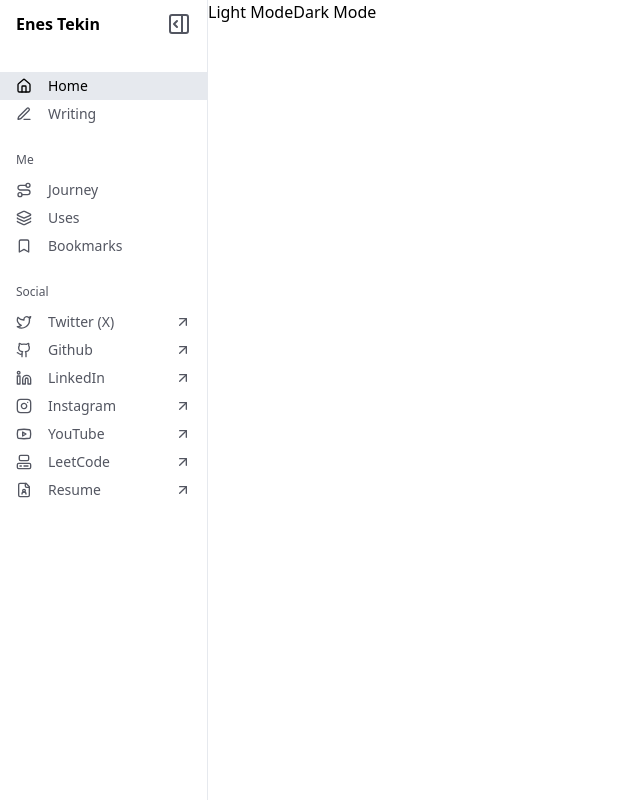
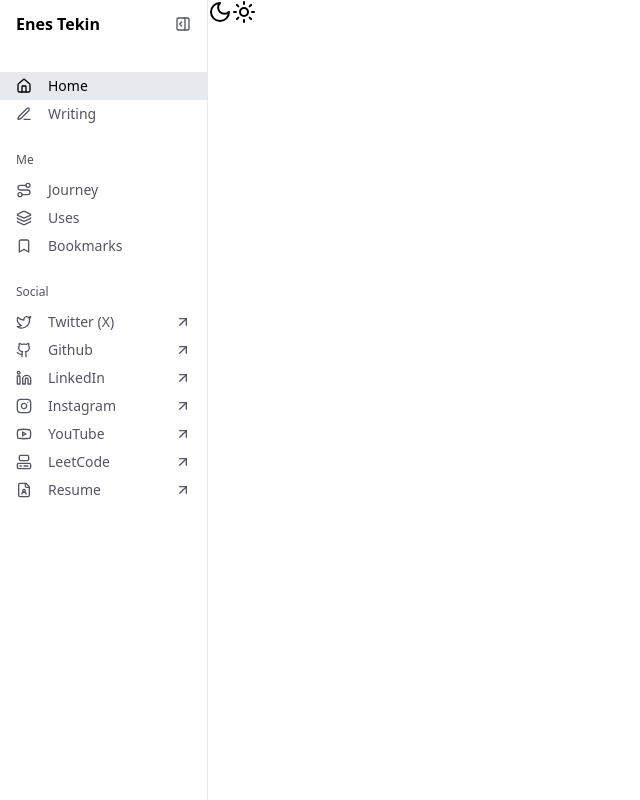
Before and after one commit to enestekin/enesify, a Next.js app: page / in a window 1280 px wide. Shown: the whole page, without its empty margins (0-640 px from the left). Built offline with nearby package versions, Linux system fonts and the light colour scheme.

Commit message:
add sidebar open and close feature

```diff
--- a/src/app/globals.css
+++ b/src/app/globals.css
@@ -55,6 +55,9 @@
   .hover-primary {
     @apply hover:bg-black hover:text-white dark:hover:bg-gray-600;
   }
+  .hover-secondary {
+    @apply hover:text-black dark:hover:text-white;
+  }
   .hover-sidebar-item {
     @apply hover:bg-gray-200 hover:text-black dark:hover:bg-gray-800 dark:hover:text-white;
   }
--- a/src/components/Sidebar/SidebarItem.tsx
+++ b/src/components/Sidebar/SidebarItem.tsx
@@ -7,6 +7,7 @@ interface SidebarItemProps {
   Icon: React.ComponentType<{ size?: number }>;
   isActive?: boolean;
   showArrow?: boolean;
+  isCollapsed?: boolean;
 }
 
 export default function SidebarItem({
@@ -15,20 +16,25 @@ export default function SidebarItem({
   Icon,
   isActive,
   showArrow = false,
+  isCollapsed = false,
 }: SidebarItemProps) {
   return (
     <li>
       <Link
         href={href}
-        className={`hover-sidebar-item flex h-7 items-center ${isActive ? "bg-sidebar-item text-primary" : ""}`}
+        className={`hover-sidebar-item flex h-7 items-center ${
+          isActive ? "bg-sidebar-item text-primary" : ""
+        }`}
       >
-        <span className="px-4">
+        <span className={`${isCollapsed ? "px-2" : "px-4"}`}>
           <Icon size={16} />
         </span>
-        <div className="flex w-full items-center justify-between pr-4">
-          {title}
-          {showArrow && <ArrowUpRight size={16} />}
-        </div>
+        {!isCollapsed && (
+          <div className="flex w-full items-center justify-between pr-4">
+            {title}
+            {showArrow && <ArrowUpRight size={16} />}
+          </div>
+        )}
       </Link>
     </li>
   );
--- a/src/components/Sidebar/SidebarSection.tsx
+++ b/src/components/Sidebar/SidebarSection.tsx
@@ -8,6 +8,7 @@ interface SidebarSectionProps {
     icon: React.ComponentType<{ size?: number }>;
   }[];
   pathname: string;
+  isCollapsed?: boolean;
   showArrow?: boolean;
 }
 
@@ -15,11 +16,12 @@ export default function SidebarSection({
   title,
   links,
   pathname,
+  isCollapsed = false,
   showArrow = false,
 }: SidebarSectionProps) {
   return (
     <div className="mt-6">
-      {title && <h4 className="px-4 text-xs">{title}</h4>}
+      {!isCollapsed && title && <h4 className="px-4 text-xs">{title}</h4>}
       <ul className="mt-2 text-sm">
         {links.map((item) => (
           <SidebarItem
@@ -28,7 +30,8 @@ export default function SidebarSection({
             href={item.href}
             Icon={item.icon}
             isActive={pathname === item.href}
-            showArrow={showArrow}
+            showArrow={showArrow && !isCollapsed}
+            isCollapsed={isCollapsed}
           />
         ))}
       </ul>
--- a/src/components/Sidebar/index.tsx
+++ b/src/components/Sidebar/index.tsx
@@ -1,28 +1,62 @@
 "use client";
 
-import { PanelRightOpen } from "lucide-react";
+import { useState } from "react";
+import { PanelRightOpen, PanelLeftOpen } from "lucide-react";
 import { usePathname } from "next/navigation";
 import { HOME_LINKS, ME_LINKS, SOCIAL_LINKS } from "@/constants/navbar-links";
 import SidebarSection from "./SidebarSection";
 
 export default function Sidebar() {
+  const [isCollapsed, setIsCollapsed] = useState(false);
   const pathname = usePathname();
 
+  const toggleSidebar = () => setIsCollapsed(!isCollapsed);
+
   return (
-    <aside className="border-secondary text-secondary h-full min-h-screen w-52 border-r font-medium">
+    <aside
+      className={`border-secondary text-secondary h-full min-h-screen duration-300 ease-in-out ${
+        isCollapsed ? "w-9" : "w-52"
+      } border-r font-medium`}
+    >
       <nav>
-        <div className="flex h-12 items-center justify-between px-4">
-          <h1 className="text-primary font-bold">Enes Tekin</h1>
-          <PanelRightOpen />
+        <div
+          className={`flex h-12 items-center justify-between ${isCollapsed ? "px-2" : "px-4"}`}
+        >
+          {!isCollapsed && (
+            <h1 className="text-primary w-auto whitespace-nowrap font-bold transition-all">
+              Enes Tekin
+            </h1>
+          )}
+          <button
+            onClick={toggleSidebar}
+            className="cursor hover-secondary flex items-center justify-center"
+          >
+            {isCollapsed ? (
+              <PanelLeftOpen size={16} />
+            ) : (
+              <PanelRightOpen size={16} />
+            )}
+          </button>
         </div>
 
-        <SidebarSection links={HOME_LINKS} pathname={pathname} />
-        <SidebarSection title="Me" links={ME_LINKS} pathname={pathname} />
+        <SidebarSection
+          title=""
+          links={HOME_LINKS}
+          pathname={pathname}
+          isCollapsed={isCollapsed}
+        />
+        <SidebarSection
+          title="Me"
+          links={ME_LINKS}
+          pathname={pathname}
+          isCollapsed={isCollapsed}
+        />
         <SidebarSection
           title="Social"
           links={SOCIAL_LINKS}
           pathname={pathname}
-          showArrow
+          isCollapsed={isCollapsed}
+          showArrow={!isCollapsed}
         />
       </nav>
     </aside>
--- a/src/components/ToggleTheme.tsx
+++ b/src/components/ToggleTheme.tsx
@@ -1,13 +1,18 @@
 "use client";
 
 import { useTheme } from "next-themes";
+import { Moon, Sun } from "lucide-react";
 
 export default function ToggleTheme() {
   const { setTheme } = useTheme();
   return (
     <div>
-      <button onClick={() => setTheme("light")}>Light Mode</button>
-      <button onClick={() => setTheme("dark")}>Dark Mode</button>
+      <button onClick={() => setTheme("light")}>
+        <Moon />
+      </button>
+      <button onClick={() => setTheme("dark")}>
+        <Sun />
+      </button>
     </div>
   );
 }
```
